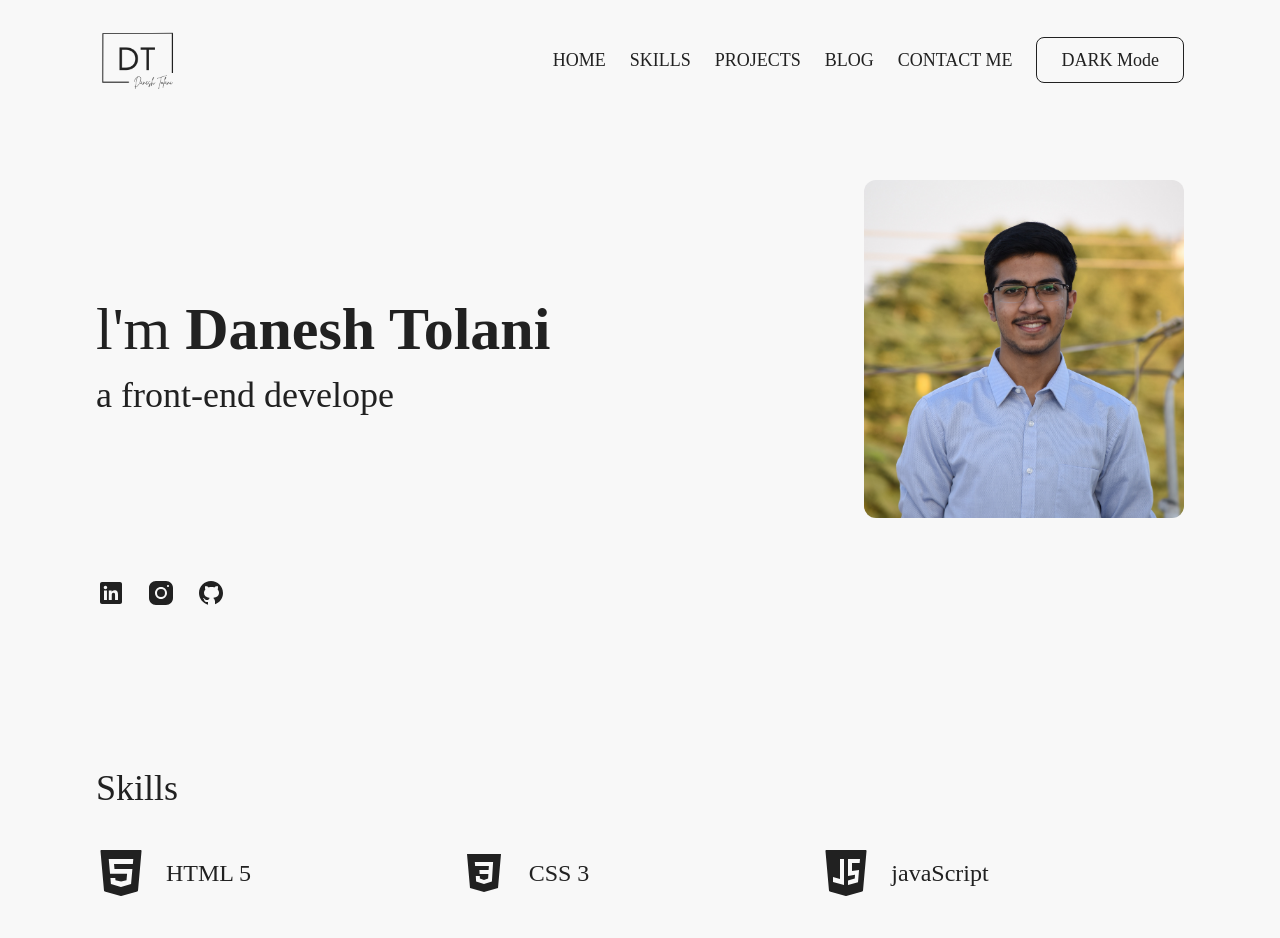
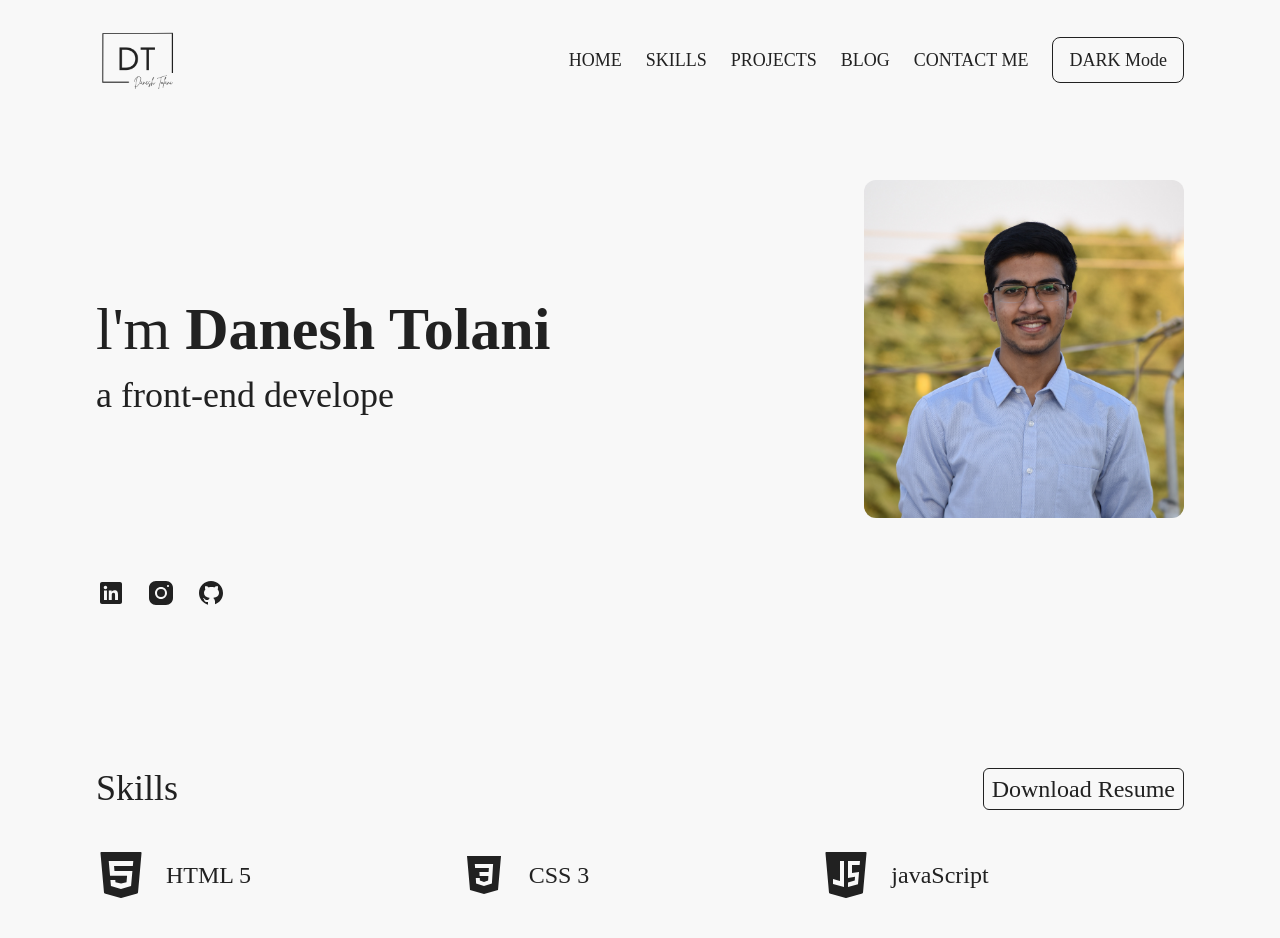
Before and after one commit to danesh-tolani/my-resume, a React (Create React App) app: page / in a window 1280 px wide. Shown: the top 938 px of the page. Built offline with nearby package versions, Linux system fonts and the light colour scheme.

Commit message:
added resume in Skills component

```diff
--- a/src/App.js
+++ b/src/App.js
@@ -19,11 +19,6 @@ function App() {
           setTheme={setTheme}
           theme={theme}
         />
-        {/* <HomePage />
-        <Skills />
-        <Experience />
-        <Projects />
-        <ContactForm /> */}
       </div>
     </ThemeContext.Provider>
   );
--- a/src/components/Navbar.jsx
+++ b/src/components/Navbar.jsx
@@ -59,7 +59,7 @@ const Navbar = ({ setTheme }) => {
 
         </li>
         <li
-          className="cursor-pointer text-xs lg:text-lg"
+          className="cursor-pointer text-xs lg:text-lg text-center"
           style={{ color: textColor }}>
             <Link activeClass="active" smooth={true}  to="contactMe">
 
@@ -67,7 +67,7 @@ const Navbar = ({ setTheme }) => {
             </Link>
         </li>
         <button
-          className="cursor-pointer text-xs lg:text-lg py-1 lg:py-2 px-3 lg:px-6 rounded-lg"
+          className="cursor-pointer text-xs lg:text-lg py-1 lg:py-2 px-2 lg:px-4 rounded-lg"
           style={{ color: textColor, border: `1px solid ${textColor}` }}
           onClick={() => setTheme(theme === "light" ? "dark" : "light")}>
           {theme === "light" ? "dark".toUpperCase() : "light".toUpperCase()} Mode
--- a/src/components/Skills.jsx
+++ b/src/components/Skills.jsx
@@ -7,7 +7,12 @@ const Skills = () => {
 
   return (
     <div className="py-20">
-      <h2 className="h2 text-4xl font-medium mb-10" style={{color: textColor}}>Skills</h2>
+      <div className="flex justify-between">
+        <h2 className="h2 text-4xl font-medium mb-10" style={{color: textColor}}>Skills</h2>
+        <a href="https://drive.google.com/file/d/1W2ELW7TkNElj6bA1A07xgWMuQgv3dQ3i/view?usp=sharing" target="_blank">
+        <h2 className={`h2 text-sm lg:text-2xl font-medium mb-10 border rounded-md px-2 py-1`} style={{color: textColor, border: `1px solid ${textColor}`}}>Download Resume</h2>
+          </a>
+      </div>
       <div className="grid grid-cols-1 lg:grid-cols-3 gap-y-10 transition duration-700 ease-in-out">
         <div className="flex items-center gap-x-5">
           <svg
```
